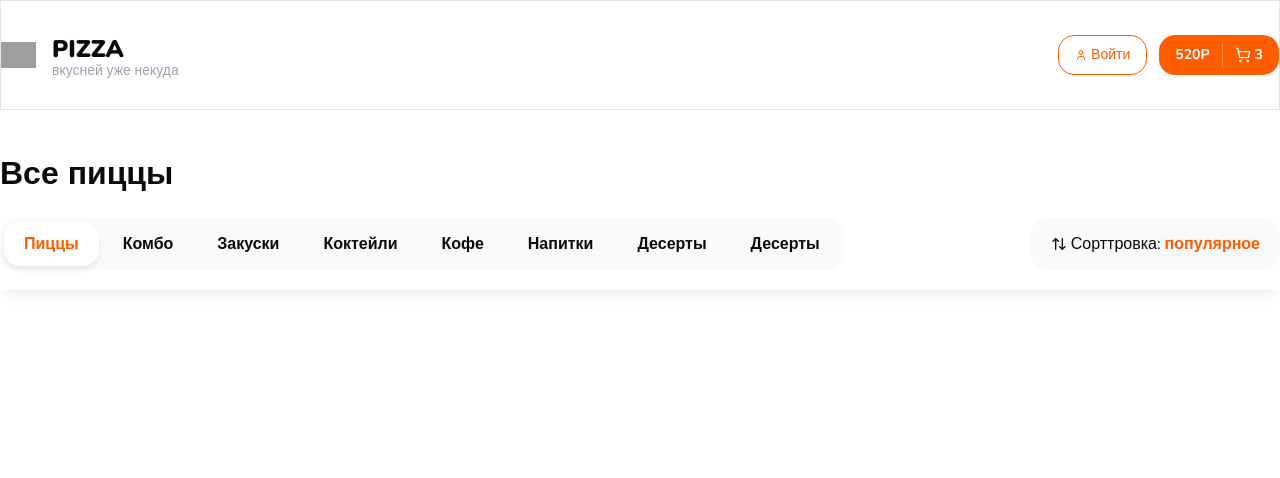
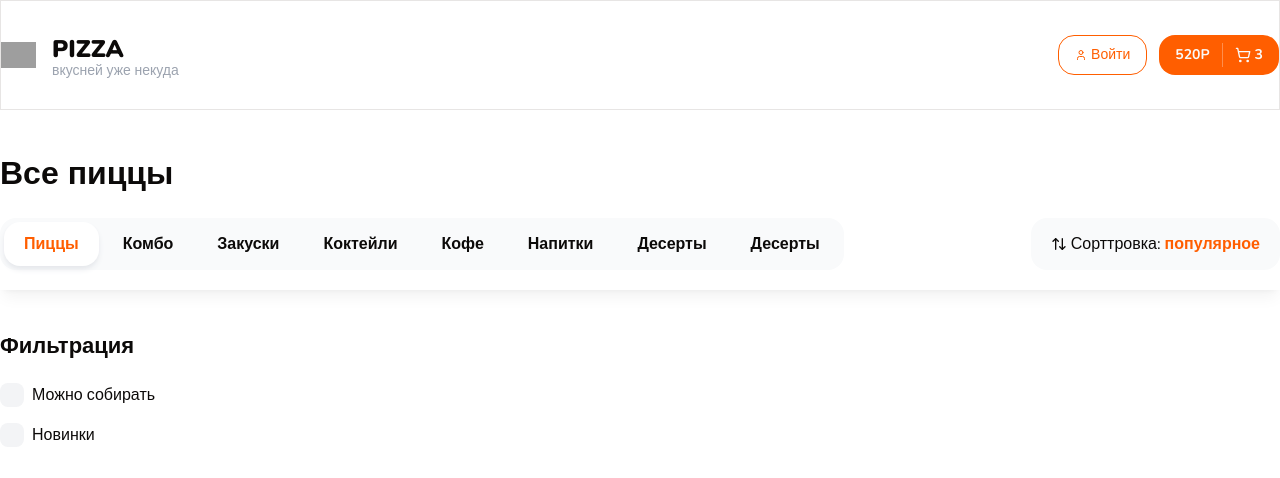
Before and after one commit to mmastya/CommerceCraft, a Next.js app: page / in a window 1280 px wide. Shown: the top 478 px of the page. Built offline with nearby package versions, Linux system fonts and the light colour scheme; grey boxes are pictures that could not be loaded.

Commit message:
Add filters

```diff
--- a/src/app/page.tsx
+++ b/src/app/page.tsx
@@ -1,4 +1,4 @@
-import { Container, Title, TopBar } from "@/components/shared";
+import { Container, Title, TopBar, Filters } from "@/components/shared";
 
 export default function Home() {
   return (
@@ -7,6 +7,19 @@
         <Title text="Все пиццы" size="lg" className="font-extrabold" />
       </Container>
       <TopBar />
+      <Container className="mt-10 pb-14">
+        <div className="flex gap-[60px]">
+          <div className="w-[250px">
+            <Filters />
+          </div>
+          <div className="flex-1">
+            <div className="flex flex-col gap-16">
+              {/* <ProductsGroupList title="Пиццы" items={[1, 2, 3, 4, 5]} />
+              <ProductsGroupList title="Комбо" items={[1, 2, 3, 4, 5]} /> */}
+            </div>
+          </div>
+        </div>
+      </Container>
     </>
   );
 }
--- /dev/null
+++ b/src/components/shared/filter-checkbox.tsx
@@ -0,0 +1,38 @@
+import React from 'react';
+import { Checkbox } from '../ui/checkbox';
+
+export interface FilterChecboxProps {
+  text: string;
+  value: string;
+  endAdornment?: React.ReactNode;
+  onCheckedChange?: (checked: boolean) => void;
+  checked?: boolean;
+  name?: string;
+}
+
+export const FilterCheckbox: React.FC<FilterChecboxProps> = ({
+  text,
+  value,
+  endAdornment,
+  onCheckedChange,
+  checked,
+  name,
+}) => {
+  return (
+    <div className="flex items-center space-x-2">
+      <Checkbox
+        onCheckedChange={onCheckedChange}
+        checked={checked}
+        value={value}
+        className="rounded-[8px] w-6 h-6"
+        id={`checkbox-${String(name)}-${String(value)}`}
+      />
+      <label
+        htmlFor={`checkbox-${String(name)}-${String(value)}`}
+        className="leading-none cursor-pointer flex-1">
+        {text}
+      </label>
+      {endAdornment}
+    </div>
+  );
+};
--- /dev/null
+++ b/src/components/shared/filters.tsx
@@ -0,0 +1,21 @@
+import React from "react";
+
+import { cn } from "@/lib/utils";
+import { Title } from "./Title";
+import { FilterCheckbox } from "./filter-checkbox";
+
+interface Props {
+  className?: string;
+}
+
+export const Filters: React.FC<Props> = ({ className }) => {
+  return (
+    <div className={cn("", className)}>
+        <Title text="Фильтрация" size="sm" className="mb-5 font-bold" />
+        <div className="flex flex-col gap-4">
+            <FilterCheckbox text="Можно собирать" value="1"/>
+            <FilterCheckbox text="Новинки" value="2"/>
+        </div>
+    </div>
+  );
+};
--- a/src/components/shared/index.ts
+++ b/src/components/shared/index.ts
@@ -3,4 +3,6 @@
 export { Title } from './Title';
 export { Categories } from './Categories';
 export { SortPopup } from './sort-popup';
-export { TopBar } from './top-bar'
+export { TopBar } from './top-bar';
+export { Filters } from './filters';
+export { FilterCheckbox } from './filter-checkbox'
--- a/src/components/ui/checkbox.tsx
+++ b/src/components/ui/checkbox.tsx
@@ -1,10 +1,10 @@
-"use client"
+'use client';
 
-import * as React from "react"
-import * as CheckboxPrimitive from "@radix-ui/react-checkbox"
-import { CheckIcon } from "@radix-ui/react-icons"
+import * as React from 'react';
+import * as CheckboxPrimitive from '@radix-ui/react-checkbox';
+import { Check } from 'lucide-react';
 
-import { cn } from "@/lib/utils"
+import { cn } from '@/lib/utils';
 
 const Checkbox = React.forwardRef<
   React.ElementRef<typeof CheckboxPrimitive.Root>,
@@ -13,18 +13,15 @@
   <CheckboxPrimitive.Root
     ref={ref}
     className={cn(
-      "peer h-4 w-4 shrink-0 rounded-sm border border-primary shadow focus-visible:outline-none focus-visible:ring-1 focus-visible:ring-ring disabled:cursor-not-allowed disabled:opacity-50 data-[state=checked]:bg-primary data-[state=checked]:text-primary-foreground",
-      className
+      'peer h-4 w-4 shrink-0 bg-gray-100 ring-offset-background focus-visible:outline-none focus-visible:ring-2 focus-visible:ring-ring focus-visible:ring-offset-2 disabled:cursor-not-allowed disabled:opacity-50 data-[state=checked]:bg-primary data-[state=checked]:text-primary-foreground',
+      className,
     )}
-    {...props}
-  >
-    <CheckboxPrimitive.Indicator
-      className={cn("flex items-center justify-center text-current")}
-    >
-      <CheckIcon className="h-4 w-4" />
+    {...props}>
+    <CheckboxPrimitive.Indicator className={cn('flex items-center justify-center text-current')}>
+      <Check className="h-4 w-4" strokeWidth={3} />
     </CheckboxPrimitive.Indicator>
   </CheckboxPrimitive.Root>
-))
-Checkbox.displayName = CheckboxPrimitive.Root.displayName
+));
+Checkbox.displayName = CheckboxPrimitive.Root.displayName;
 
-export { Checkbox }
+export { Checkbox };
```
